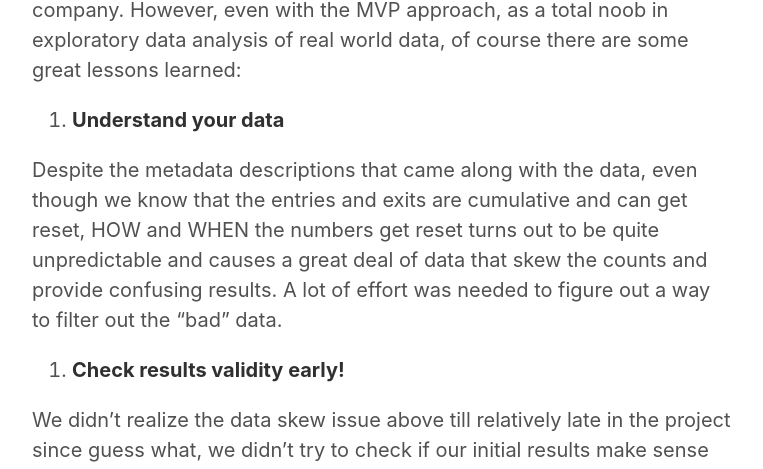
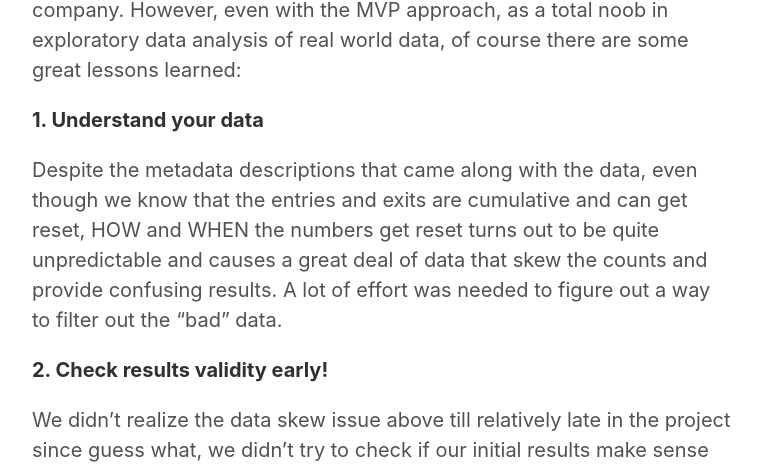
Before and after one commit to pytgit/pytgit.github.io, a Jekyll site: the page built from _posts/2019-01-13-firstproject.md, in a window 1280 px wide. Shown: the part 1303-1772 px from the top of the page, without its empty margins (258-1021 px from the left). Built offline with Jekyll 4.4.1, drawn with Linux system fonts in a browser that asks for light colours.

Commit message:
more markdown updates

```diff
--- a/_posts/2019-01-13-firstproject.md
+++ b/_posts/2019-01-13-firstproject.md
@@ -22,10 +22,10 @@ We dug into the MTA turnsile data, cleaned the data to remove duplicates, bad da
 ### Lessons Learned
 As part of the Metis classes, design thinking and a MVP approach was encouraged. I loved that since it's an approach that is near and dear to my heart. It is something I've practiced daily in the past 5+ years at start up. At start up, any product features we can deliver as soon as possible while delivering value to the customers is critical to the survival of the company. However, even with the MVP approach, as a total noob in exploratory data analysis of real world data, of course there are some great lessons learned:
 
-1. **Understand your data**
+**1. Understand your data**
 
 Despite the metadata descriptions that came along with the data, even though we know that the entries and exits are cumulative  and can get reset, HOW and WHEN the numbers get reset turns out to be quite unpredictable and causes a great deal of data that skew the counts and provide confusing results. A lot of effort was needed to figure out a way to filter out the "bad" data.
 
-2. **Check results validity early!**
+**2. Check results validity early!**
 
 We didn't realize the data skew issue above till relatively late in the project since guess what, we didn't try to check if our initial results make sense until about half way through the project. It's only when we start questioning whether the top 10 stations could really have 100million+ visitors annually that we realize our data set has issues. When data set is large, it's not as straightforward to figure out obvious data issues until we do some quick estimation checks.
```
